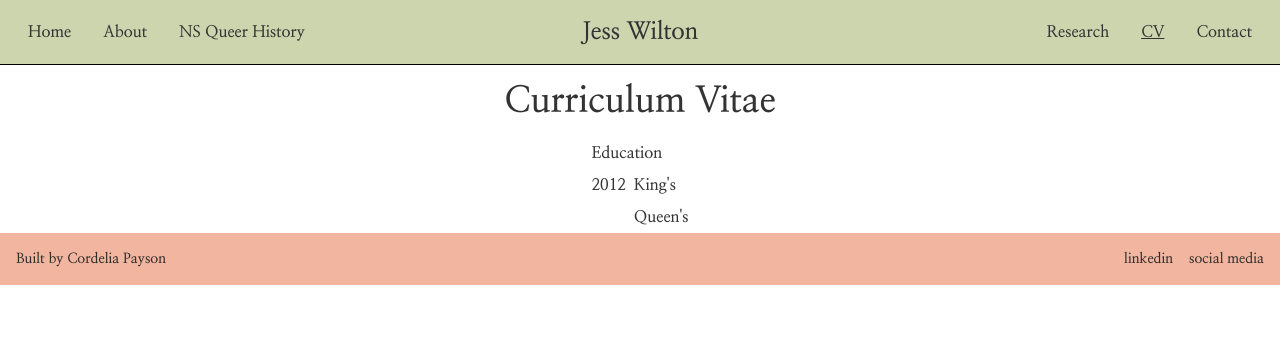
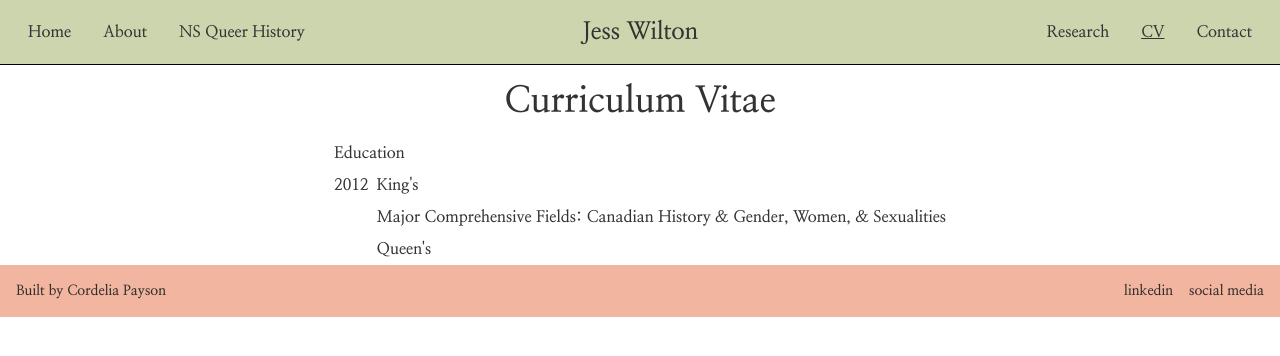
Before and after one commit to cordelia-payson/jw-site, a Next.js app: page /cv in a window 1280 px wide. Shown: the top 356 px of the page. Built offline with nearby package versions, Linux system fonts and the light colour scheme.

Commit message:
created bullet component for CV

```diff
--- /dev/null
+++ b/components/cv/bullet.js
@@ -0,0 +1,7 @@
+function Bullet({ bullet }) {
+  return (
+    <div className="m-1">{bullet}</div>
+  );
+}
+
+export default Bullet;
--- a/components/cv/education.js
+++ b/components/cv/education.js
@@ -1,6 +1,7 @@
 import Title from './title.js';
 import Year from './year.js';
 import SubTitle from './subTitle.js';
+import Bullet from './bullet.js';
 
 function Education() {
   return (
@@ -10,6 +11,9 @@ function Education() {
         <Year year="2012" />
         <div className="flex flex-col">
           <SubTitle subtitle="King's" />
+          <Bullet bullet="Major Comprehensive Fields: Canadian History & Gender, Women, &
+Sexualities"
+          />
           <SubTitle subtitle="Queen's" />
         </div>
       </div>
```
